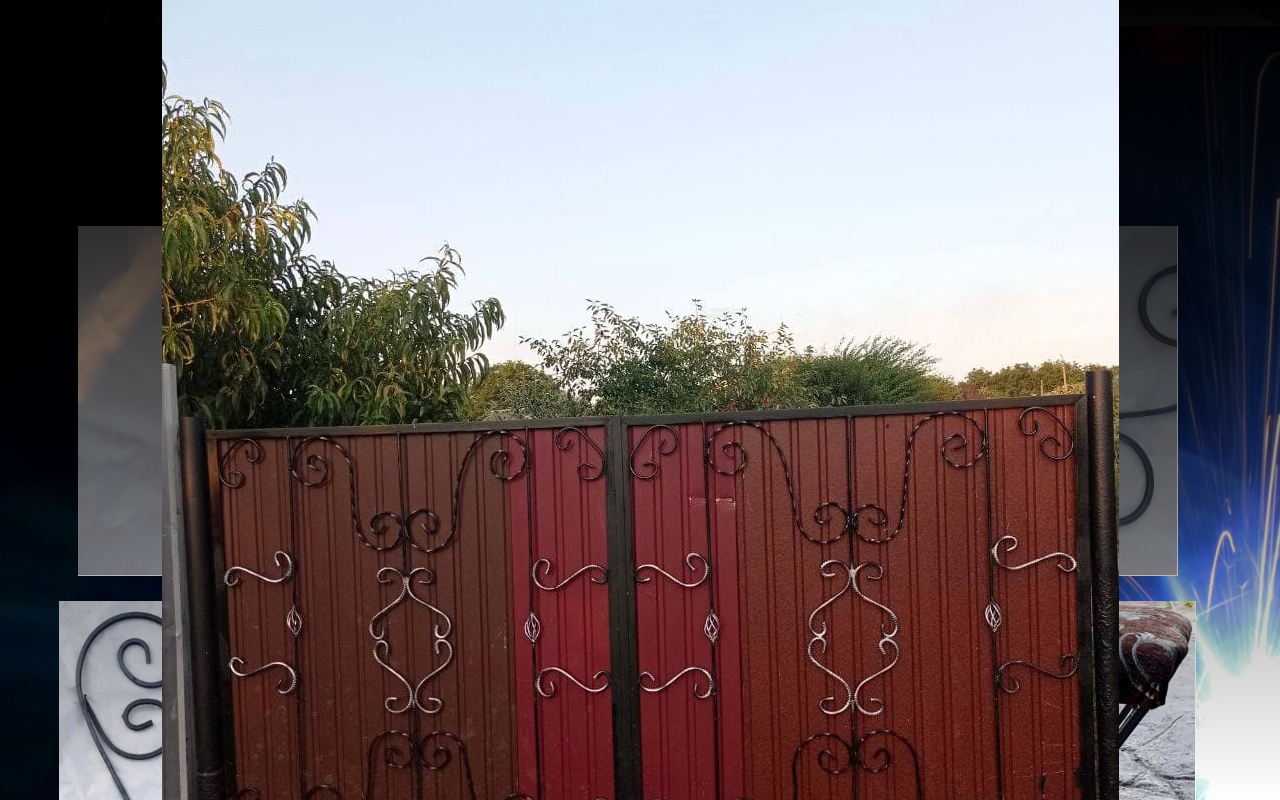
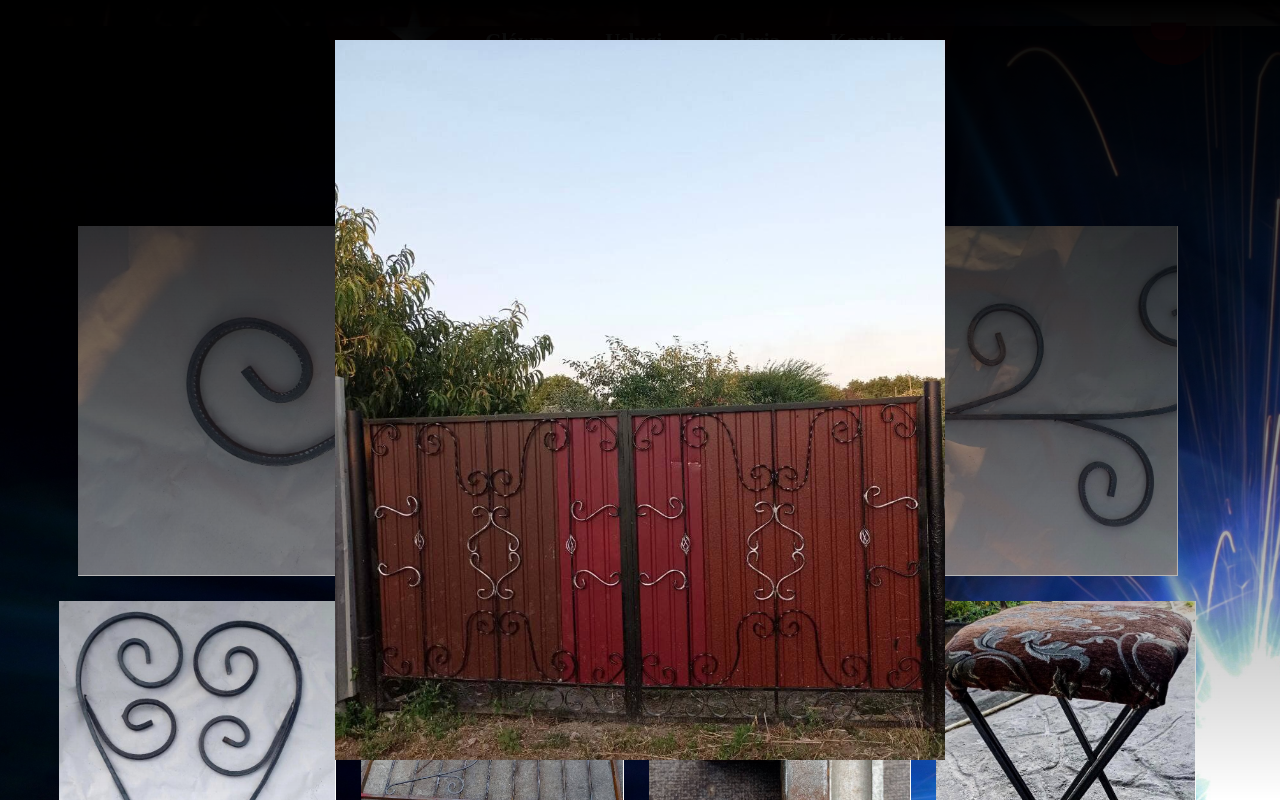
Before and after one commit to RostyslavOstapyak/star-metal, a plain HTML site: page index.html in a window 1280 px wide. Both pictures are taken after a click on the element 252 px from the left and 1975 px from the top of the page. Shown: the part 1574-2374 px from the top of the page. Drawn offline with nearby package versions, Linux system fonts and the light colour scheme; a web font is replaced by a local one.

Commit message:
changet apperiance of gallery images onclick

```diff
--- a/styles/main.css
+++ b/styles/main.css
@@ -433,7 +433,8 @@ main {
 }
 .active__item > .gallery__item__image {
   width: auto;
-  height: auto;
+  height: 100%;
+  padding: 40px;
 }
 
 @media (max-width: 710px) {
```
